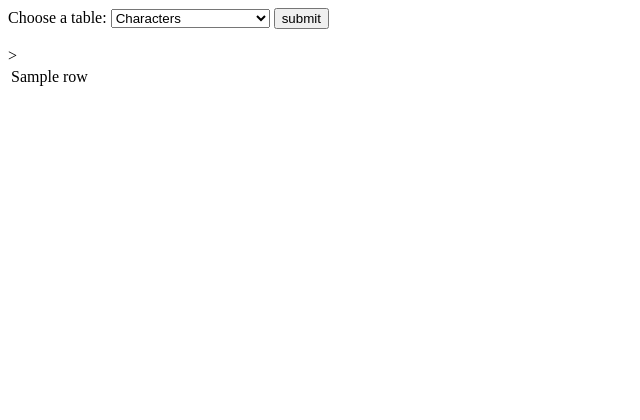
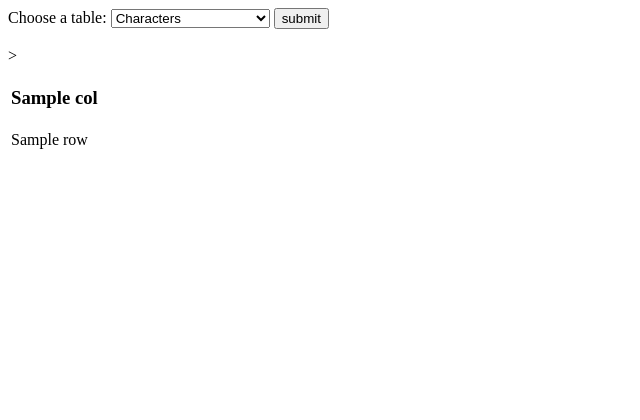
Before and after one commit to rachaeltc/genshindb_cs3200, a Flask app: template templates/data.html in a window 1280 px wide. Shown: the top 420 px of the page, without its empty margins (0-640 px from the left). Run offline with Flask 2, Linux system fonts and the light colour scheme; the template is opened without the code that fills it: most values are stand-ins (such as "Sample title", 1, 10 or a date in 2020).

Commit message:
add table header

```diff
--- a/templates/data.html
+++ b/templates/data.html
@@ -15,6 +15,11 @@
 
 {% block output %}
 <table>
+    <tr>
+        {% for col in output[1] %}
+        <td> <h3> {{ col }}  </h3></td>
+        {% endfor %}
+    </tr>
 {% for row in output %}
     <tr>
     {% for col in row %}
```
